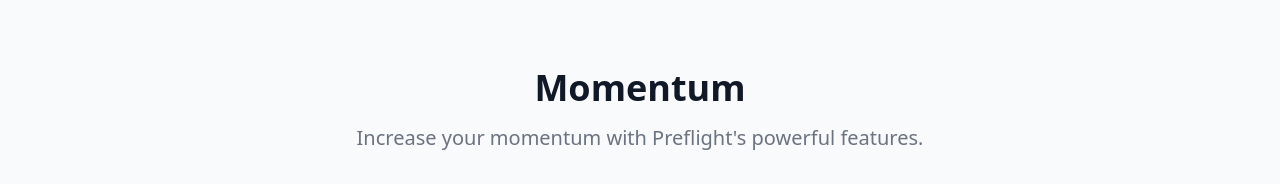
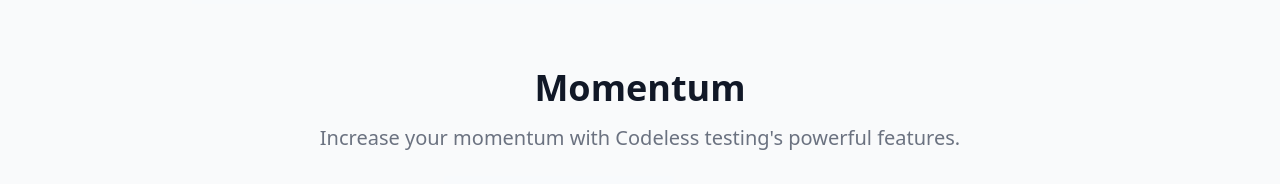
Before and after one commit to duhoang00/codeless-testing-page, a React (Vite) app: page / in a window 1280 px wide. Shown: the part 2424-2608 px from the top of the page. Built offline with nearby package versions, Linux system fonts and the light colour scheme.

Commit message:
update words

```diff
--- a/src/components/Section6.tsx
+++ b/src/components/Section6.tsx
@@ -22,7 +22,8 @@ export default function Section6() {
                 Momentum
               </h2>
               <p className="mt-3 text-xl text-gray-500 sm:mt-4">
-                Increase your momentum with Preflight's powerful features.
+                Increase your momentum with Codeless testing's powerful
+                features.
               </p>
             </div>
             <div className="pt-2 grid gap-16 lg:grid-cols-3 lg:gap-x-5 lg:gap-y-12">
@@ -163,8 +164,8 @@ export default function Section6() {
                     Test Email and PDF
                   </p>
                   <p className="mt-3 text-base text-gray-500">
-                    Testing emails and PDFs is essential. With Preflight, get
-                    them tested in minutes.
+                    Testing emails and PDFs is essential. With Codeless testing,
+                    get them tested in minutes.
                   </p>
                 </div>
                 <div className="mt-3">
@@ -231,7 +232,7 @@ export default function Section6() {
                   </p>
                   <p className="mt-3 text-base text-gray-500">
                     When there is a UI change that affects the CSS selectors,
-                    Preflight can adapt to changes with its AI instead of
+                    Codeless testing can adapt to changes with its AI instead of
                     breaking the tests.
                   </p>
                 </div>
```
